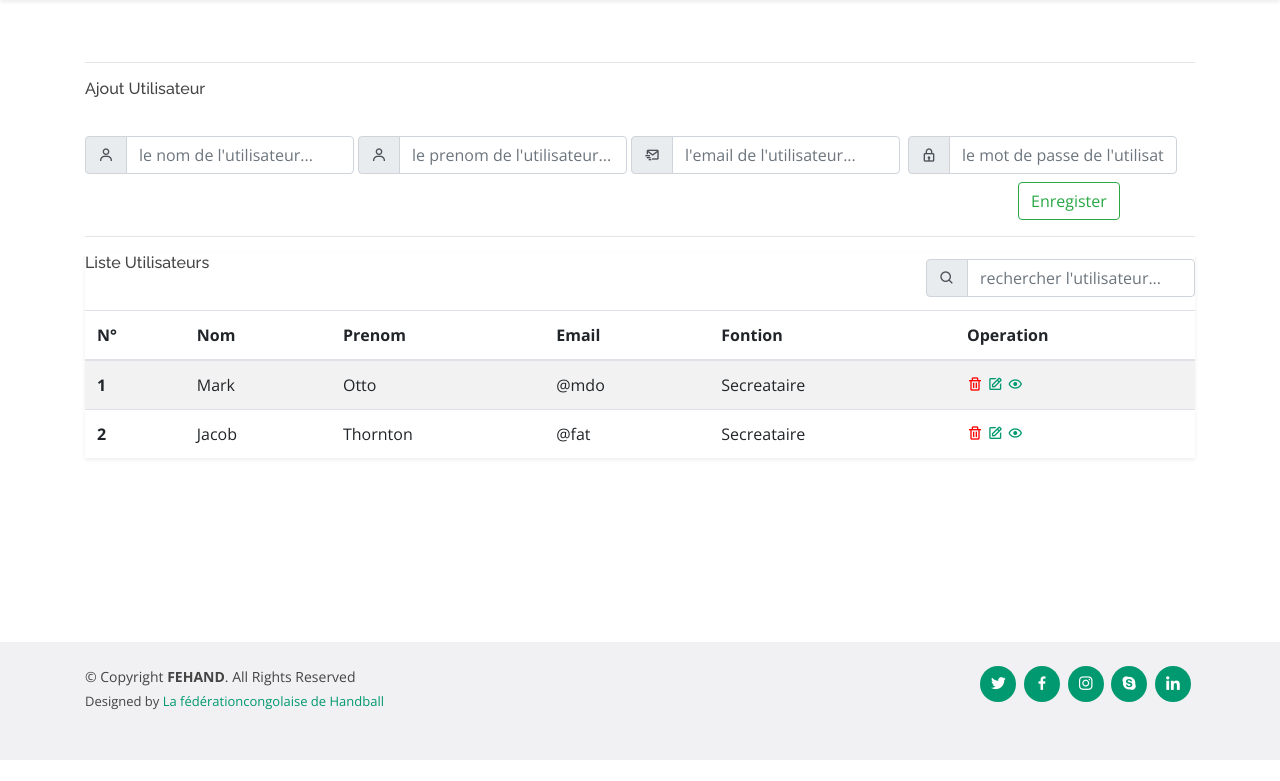
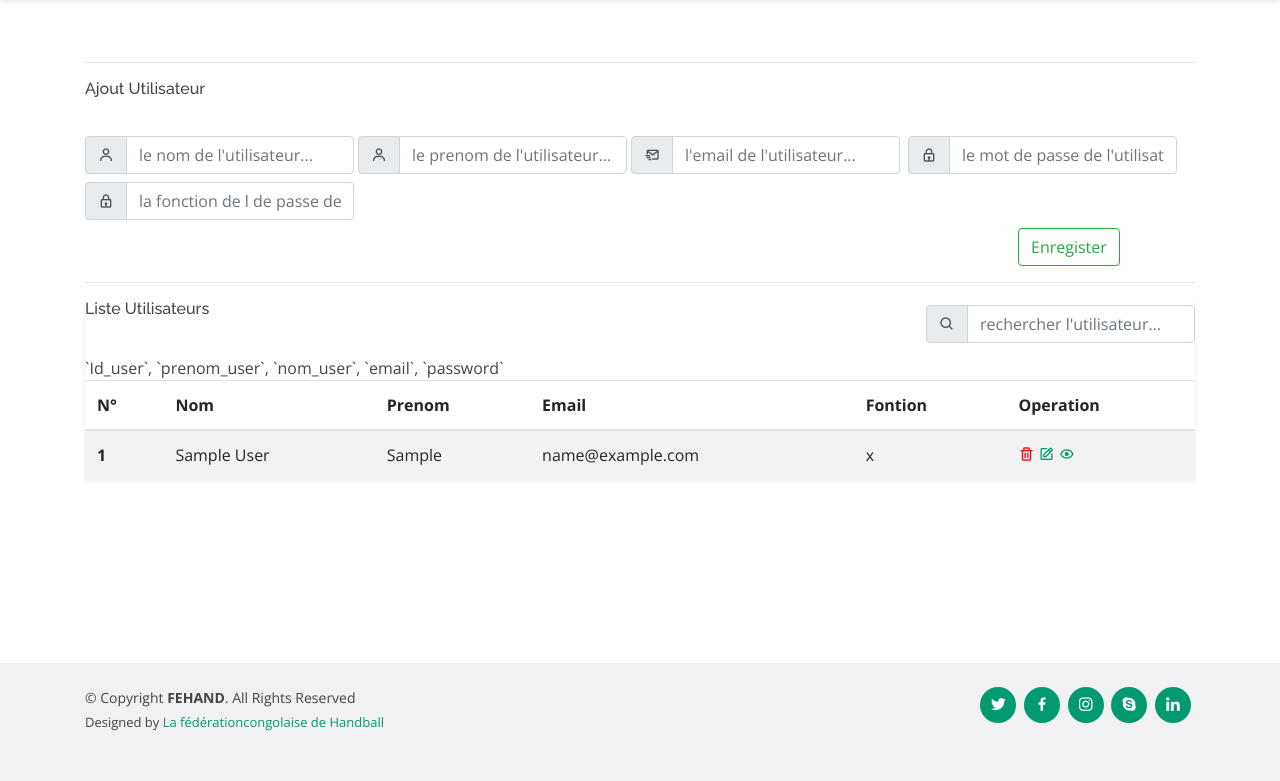
Before and after one commit to peterkofi/HandBall, a PHP site: page /utilisateur.php in a window 1280 px wide. Shown: the part 88-869 px from the top of the page. Before the commit the page ends 848 px from the top, so only its background shows below. Run offline with PHP 8.4, Linux system fonts and the light colour scheme; tables that the repository leaves empty or names only in its code hold one stand-in row (values such as "Sample post"); data that the repository does not hold is empty; some libraries are stand-ins or nearby versions.

Commit message:
user ajustement

```diff
--- a/Script/ManageUser.php
+++ b/Script/ManageUser.php
@@ -10,8 +10,8 @@
 
             return $this->link;
         }
-       function UserRegistration($PrenomUser,$NomUser,$email,$password){
-            $query="insert INTO user(`prenom_user`, `nom_user`, `email`,`password`) values('$PrenomUser','$NomUser','$email','$password')";
+       function UserRegistration($PrenomUser,$NomUser,$email,$password,$fonctionUser){
+            $query="insert INTO user( `prenom_user`, `nom_user`, `email`, `password`, `fonction_user`) values('$PrenomUser','$NomUser','$email','$password','$fonctionUser')";
              $this->link->exec($query);
         }
 
--- a/utilisateur.php
+++ b/utilisateur.php
@@ -1,3 +1,10 @@
+<?php
+include_once("Script/_head.php");
+
+$users = $user->ListeUser();
+
+?>
+
 <!DOCTYPE html>
 <html lang="en">
 
@@ -77,6 +84,14 @@
               <input type="password" class="form-control" id="inlineFormInputGroup" name="PassWordUtilisateur" placeholder="le mot de passe de l'utilisateur...">
 
             </div>
+            <div class="input-group mb-2">
+              <div class="input-group-prepend">
+                <div class="input-group-text"> <i class="bx bx-lock"></i></div>
+              </div>
+
+              <input type="password" class="form-control" id="inlineFormInputGroup" name="FonctionUtilisateur" placeholder="la fonction de l de passe de l'utilisateur...">
+
+            </div>
 
             <div class="offset-10 mr-3">
 
@@ -120,31 +135,30 @@
           </tr>
         </thead>
         <tbody>
-          <tr>
-            <th scope="row">1</th>
-            <td>Mark</td>
-            <td>Otto</td>
-            <td>@mdo</td>
-            <td>Secreataire</td>
-            <td>
-                 <a href="#" class="twitter"><i class="bx bx-trash " style="color:red" ></i></a>
-                 <a href="#" class="twitter"><i class="bx bx-edit"></i></a>
-                 <a href="#" class="twitter"><i class="bx bx-show"></i></a>
-            </td>
-          </tr>
-          <tr>
-            <th scope="row">2</th>
-            <td>Jacob</td>
-            <td>Thornton</td>
-            <td>@fat</td>
-            <td>Secreataire</td>
-            <td>
-                <a href="#" class="twitter"><i class="bx bx-trash " style="color:red" ></i></a>
-                 <a href="#" class="twitter"><i class="bx bx-edit"></i></a>
-                 <a href="#" class="twitter"><i class="bx bx-show"></i></a>
-            </td>
-          </tr>
+        <?php
 
+$num=0;
+foreach ($users as $user) { $num++; ?>
+
+ `Id_user`, `prenom_user`, `nom_user`, `email`, `password`
+
+  <tr>
+    <th scope="row"><?= $num ?></th>
+    <td><?= $user->nom_user ?></td>
+    <td><?= $user->prenom_user ?></td>
+    <td><?= $user->email ?></td>
+    <td><?= $user->password ?></td>
+    <td>
+         <a href="Script/Province?operation='supp'&id=<?= $province->id_province ?>" class="twitter"><i class="bx bx-trash " style="color:red" ></i></a>
+         <a href="Script/Province?operation='edit'&id=<?= $province->id_province ?>" class="twitter"><i class="bx bx-edit"></i></a>
+         <a href="Script/Province?operation='detail'&id=<?= $province->id_province ?>" class="twitter"><i class="bx bx-show"></i></a>
+    </td>
+  </tr>
+
+
+<?php
+}
+?>
         </tbody>
         </table>
 
```
Also changed, not shown: Script/User.php (+6 -1 lines).
